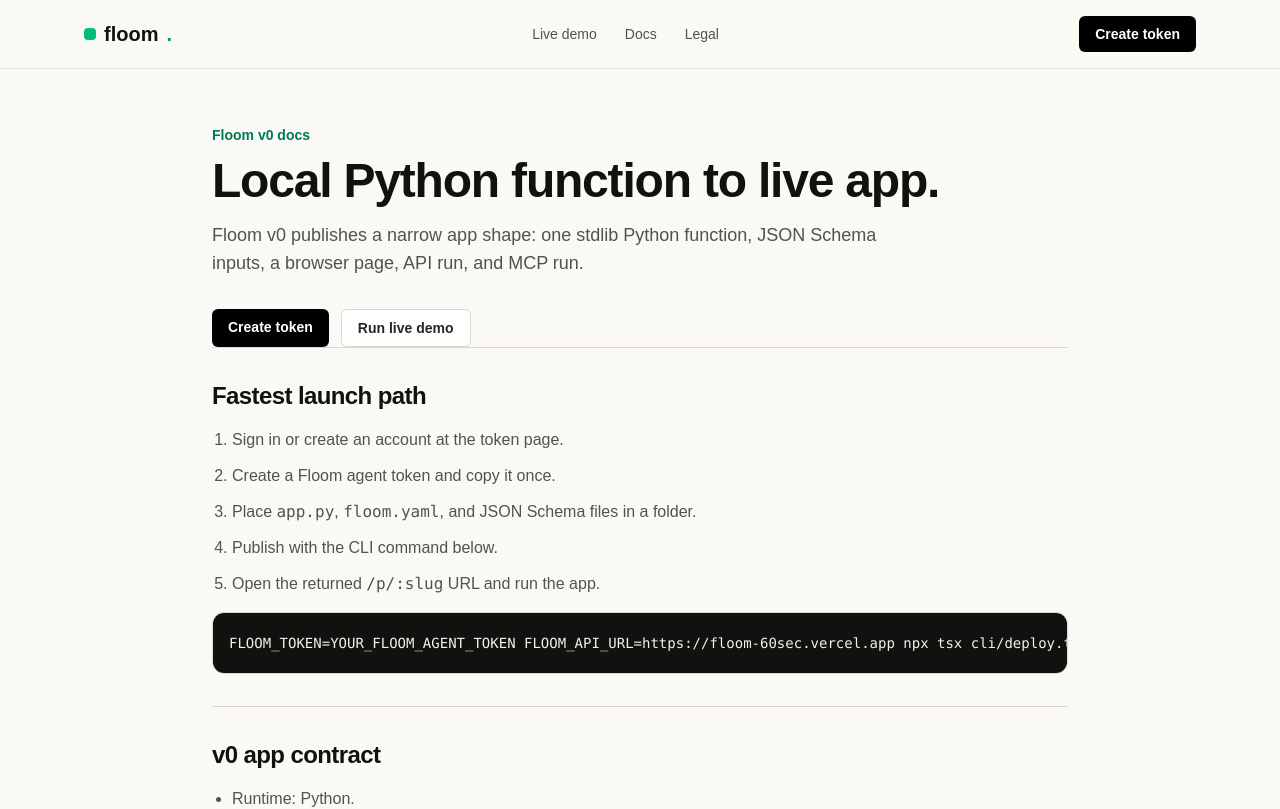
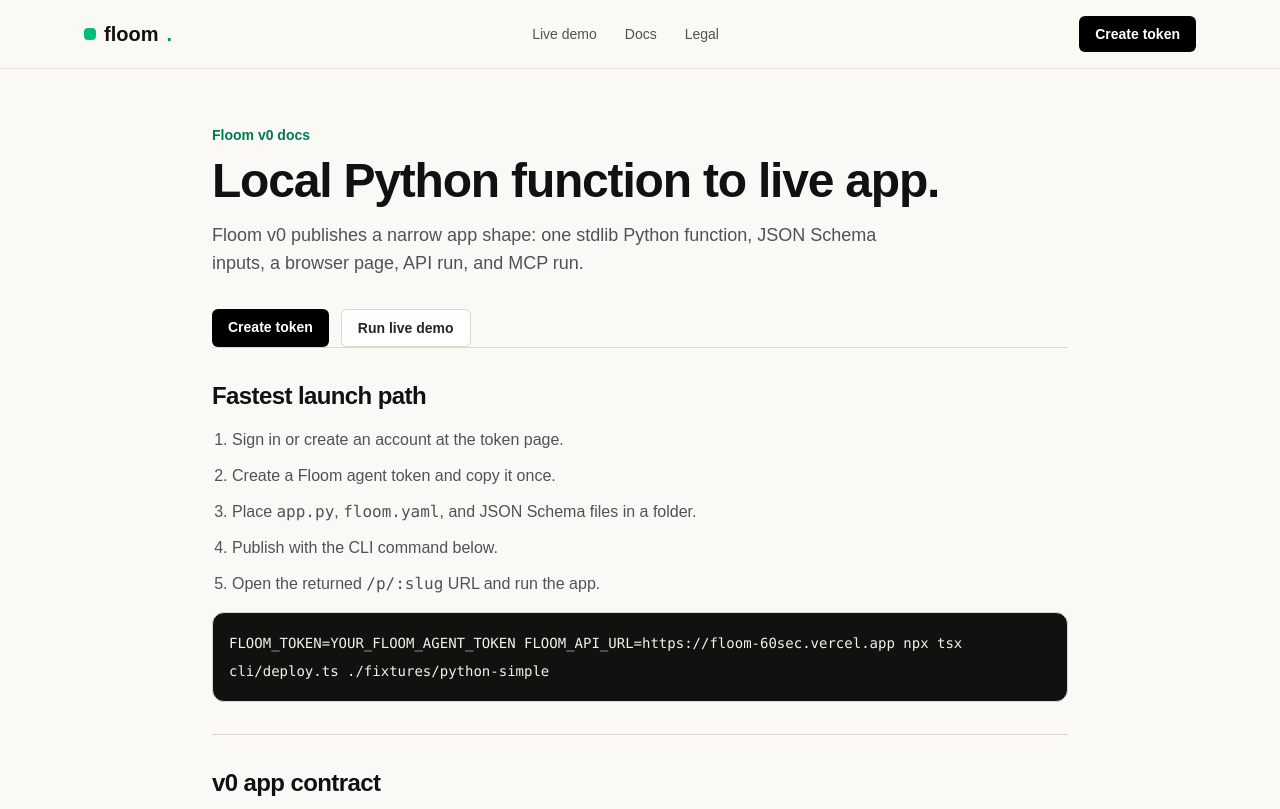
Before and after one commit to Pallavikumarimdb/floom, a Next.js app: page /docs in a window 1280 px wide. Shown: the top 809 px of the page. Built offline with nearby package versions, Linux system fonts and the light colour scheme.

Commit message:
Record virgin QA launch readiness

```diff
--- a/src/app/docs/page.tsx
+++ b/src/app/docs/page.tsx
@@ -36,7 +36,7 @@ function Section({
 
 function CodeBlock({ children }: { children: string }) {
   return (
-    <pre className="max-w-full overflow-x-auto rounded-xl border border-[#ded8cc] bg-[#11110f] p-4 text-sm leading-7 text-[#f6f1e7]">
+    <pre className="max-w-full whitespace-pre-wrap break-words rounded-xl border border-[#ded8cc] bg-[#11110f] p-4 text-sm leading-7 text-[#f6f1e7]">
       <code>{children}</code>
     </pre>
   );
```
Also changed, not shown: 5 other files (tests, documents, lock files or other folders).
